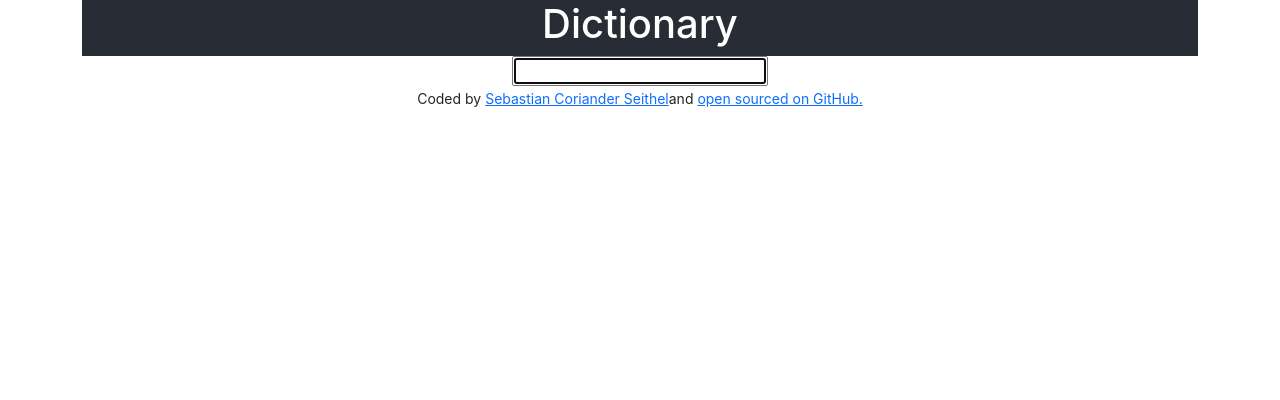
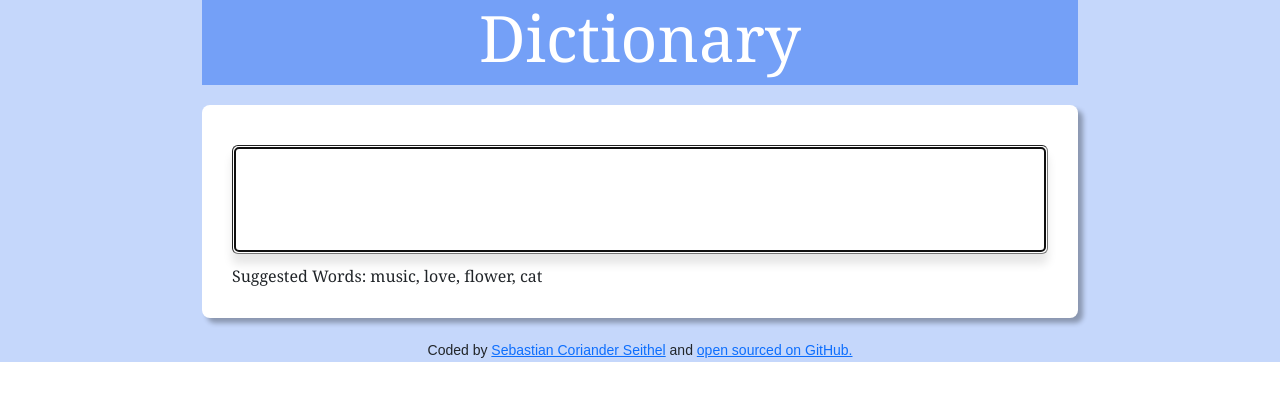
Before and after one commit to CorianderSeb/dictionary-app, a React (Create React App) app in the folder dictionary-app/: page / in a window 1280 px wide. Shown: the top 400 px of the page. Built offline with nearby package versions, Linux system fonts and the light colour scheme; no server answers.

Commit message:
styled page part 1

```diff
--- a/dictionary-app/src/App.css
+++ b/dictionary-app/src/App.css
@@ -1,37 +1,33 @@
 .App {
-  text-align: center;
+  text-align: left;
+  font-family: Georgia, 'Times New Roman', Times, serif;
+  background-color: #c5d7fb;
 }
 
-.App-logo {
-  height: 40vmin;
-  pointer-events: none;
-}
-
-@media (prefers-reduced-motion: no-preference) {
-  .App-logo {
-    animation: App-logo-spin infinite 20s linear;
-  }
+.container {
+  max-width: 900px;
 }
 
 .App-header {
-  background-color: #282c34;
+  background-color: #74a0f7;
     display: flex;
   flex-direction: column;
   align-items: center;
   justify-content: center;
   font-size: calc(10px + 2vmin);
   color: white;
+  max-width: 900px;
+}
+
+.App h1 {
+  font-size: 64px;
 }
 
 .App-link {
-  color: #61dafb;
+  color: #74a0f7;
 }
 
-@keyframes App-logo-spin {
-  from {
-    transform: rotate(0deg);
-  }
-  to {
-    transform: rotate(360deg);
-  }
+footer {
+  font-family: Arial, Helvetica, sans-serif;
+  text-align: center;
 }
--- a/dictionary-app/src/App.js
+++ b/dictionary-app/src/App.js
@@ -22,7 +22,7 @@ function App() {
             >
               Sebastian Coriander Seithel
             </a>
-            and{" "}
+            {" "}and{" "}
             <a
               href="https://github.com/CorianderSeb/dictionary-app"
               target="_blank"
--- a/dictionary-app/src/Dictionary.css
+++ b/dictionary-app/src/Dictionary.css
@@ -0,0 +1,20 @@
+.Dictionary input {
+    width: 100%;
+    padding: 30px;
+    border-radius: 6px;
+    box-shadow: 0 10px 10px rgb(0,0,0,0.1);
+    margin: 10px 0;
+    font-size: 30px;
+}
+
+.Dictionary section {
+    background-color: white;
+    padding: 30px;
+    border-radius: 8px;
+    box-shadow: 5px 5px 5px rgba(0, 0, 0, 0.3);
+    margin:20px 0;
+}
+
+.Dictionary .hint {
+    font-size: 16px;
+}
--- a/dictionary-app/src/Dictionary.js
+++ b/dictionary-app/src/Dictionary.js
@@ -3,31 +3,46 @@ import axios from "axios";
 import "./Dictionary.css";
 import Results from "./Results.js";
 
-export default function Dictionary() {
-    let [keyword, setKeyword] = useState("");
+export default function Dictionary(props) {
+    let [keyword, setKeyword] = useState("code");
     let [results, setResults] = useState(null);
+    let [loaded, setLoaded] = useState(false);
 
     function handleResponse(response){
         setResults(response.data[0]);
     }
 
-    function search(event) {
-        event.preventDefault();
+    function search() {
         let apiUrl= `https://api.dictionaryapi.dev/api/v2/entries/en/${keyword}`;
         axios.get(apiUrl).then(handleResponse);
     }
 
+    function handleSubmit(event) {
+        event.preventDefault();
+        search();
+    }
 
 
    function handleKeywordChange(event) {
       setKeyword(event.target.value);
     }
+function load() {
+setLoaded(true);
+search();
+}
 
-return (<div className= "Dictionary">
-    <form onSubmit={search}>
+if (loaded) {
+return (
+  <div className="Dictionary">
+    <section>
+      <form onSubmit={handleSubmit}>
         <input type="search" autoFocus={true} onChange={handleKeywordChange} />
-    </form>
-    <Results results={results} />
-</div>
+        <div className="hint">
+            Suggested Words: music, love, flower, cat
+        </div>
+      </form>
+    </section>
+      <Results results={results} />
+  </div>
 );
-}
+} else {load(); return "Loading..." }}
--- /dev/null
+++ b/dictionary-app/src/Meanings.css
@@ -0,0 +1,11 @@
+.Meanings .definition {
+    font-size: 24px;
+    line-height: 1.5;
+    font-weight: bold;
+}
+
+.Meanings .example {
+    font-size: 18px;
+    opacity: 0.7;
+    font-style: italic;
+}
--- a/dictionary-app/src/Meanings.js
+++ b/dictionary-app/src/Meanings.js
@@ -1,5 +1,6 @@
 import React from "react";
 import Synonyms from "./Synonyms.js"
+import "./Meanings.css"
 
 export default function Meanings(props) {
   return (
@@ -8,12 +9,14 @@ export default function Meanings(props) {
       {props.meaning.definitions.map(function (definition, index) {
         return (
           <div key={index}>
-            <p>
+           <div className="definition">
               {definition.definition}
-              <br />
-              <em>{definition.example}</em>
+              </div>
+              <div className="example">
+              {definition.example}
+              </div>
               <Synonyms synonyms={definition.synonyms} />
-            </p>
+
           </div>
         );
       })}
--- /dev/null
+++ b/dictionary-app/src/Phonetic.css
@@ -0,0 +1,23 @@
+.Phonetic {
+    height: 60px;
+}
+.Phonetic a {
+    border: 1px solid #ddd;
+    text-decoration:none;
+    padding: 10px 20px;
+    border-radius:10px;
+    margin-bottom: 15px;
+    font-size: 12px;
+    font-weight: bold;
+    transition: all 150ms ease-in-out;
+}
+
+.Phonetic a:hover{
+    background:#74a0f7;
+    color: white;
+}
+
+.Phonetic .text {
+    opacity: 0.6;
+font-weight: bold;
+}
--- a/dictionary-app/src/Phonetic.js
+++ b/dictionary-app/src/Phonetic.js
@@ -1,13 +1,13 @@
 import React from "react";
+import "./Phonetic.css"
 
 export default function Phonetic(props) {
 return (
-    <div className="Phonetic">
-        <a href={props.phonetic.audio} target="_blank" rel="noreferrer">
-            Listen
-        </a>
-        <br />
-        {props.phonetic.text}
-    </div>
+  <div className="Phonetic">
+    <a href={props.phonetic.audio} target="_blank" rel="noreferrer">
+      Listen
+    </a>{" "}
+    <span className="text">{props.phonetic.text}</span>
+  </div>
 );
 }
--- /dev/null
+++ b/dictionary-app/src/Results.css
@@ -0,0 +1,5 @@
+.Results h2 {
+    font-size: 36px;
+    font-weight: bold;
+    line-height:1.5;
+}
--- a/dictionary-app/src/Results.js
+++ b/dictionary-app/src/Results.js
@@ -1,24 +1,27 @@
 import React from "react";
 import Meanings from "./Meanings";
 import Phonetic from "./Phonetic";
+import "./Results.css"
 
 export default function Results(props) {
   if (props.results) {
     return (
       <div className="Results">
-        <h2>{props.results.word}</h2>
-        {props.results.phonetics.map(function (phonetic, index) {
+        <section>
+          <h2>{props.results.word}</h2>
+          {props.results.phonetics.map(function (phonetic, index) {
             return (
-                <div key={index}>
+              <div key={index}>
                 <Phonetic phonetic={phonetic} />
-                </div>
+              </div>
             );
-        })}
+          })}
+        </section>
         {props.results.meanings.map(function (meaning, index) {
           return (
-            <div key={index}>
+            <section key={index}>
               <Meanings meaning={meaning} />
-            </div>
+            </section>
           );
         })}
       </div>
```
